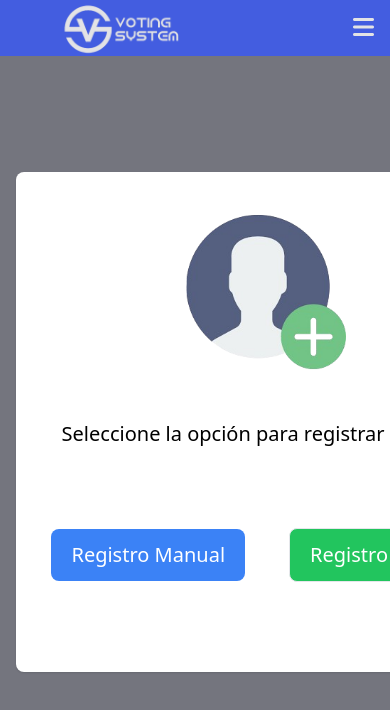
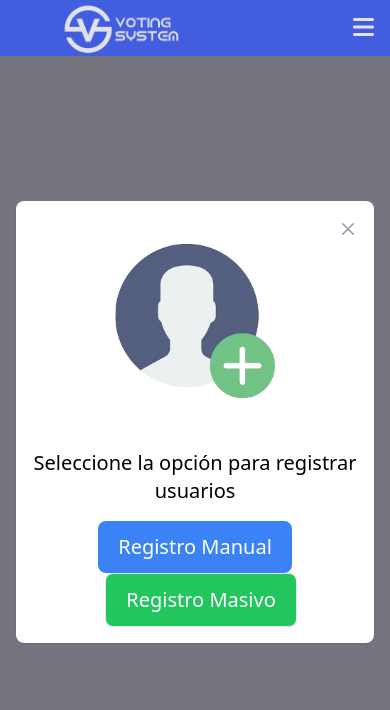
Before and after one commit to Alexcr87/ProyectoModulo5, a Next.js app in the folder front/: page /registerUsers in a window 390 px wide. Shown: the top 710 px of the page. Built offline with nearby package versions, Linux system fonts and the light colour scheme; no server answers.

Commit message:
responsive pops

```diff
--- a/front/src/components/popUpRegister/popUpRegister.tsx
+++ b/front/src/components/popUpRegister/popUpRegister.tsx
@@ -121,7 +121,7 @@ const PopUpRegisterComponent = ({ registroManual, registroMasivo}: { registroMan
       {/* Popup para registro manual */}
       {registroManual && (
         <div className="fixed inset-0 flex items-center justify-center bg-black bg-opacity-50">
-          <div className="bg-white p-8 rounded-lg shadow-lg relative overflow-hidden">
+          <div className="bg-white mt-28 md:mt-0 md:p-8 rounded-lg shadow-lg relative overflow-hidden">
             <button
               // onClick={() => setRegistroManual(false)}
               onClick={() => router.push('/')}
@@ -136,7 +136,7 @@ const PopUpRegisterComponent = ({ registroManual, registroMasivo}: { registroMan
       {/* Popup para registro masivo */}
       {registroMasivo && (
         <div className="fixed inset-0 flex items-center justify-center bg-black bg-opacity-50">
-          <div className="bg-white p-8 w-[40%] rounded-lg shadow-lg relative overflow-hidden flex flex-col items-center">
+          <div className="bg-white p-8 w-[90%] md:w-[40%] rounded-lg shadow-lg relative overflow-hidden flex flex-col items-center">
             <button
               // onClick={() => setRegistroMasivo(false)}
               onClick={() => router.push('/')}
--- a/front/src/components/popUpSelectRegister/popUpSelectRegister.tsx
+++ b/front/src/components/popUpSelectRegister/popUpSelectRegister.tsx
@@ -36,7 +36,7 @@ const popUPSelectRegister = () => {
             <div id="popup-modal"  className={isOpen ? 'fixed inset-0 flex items-center justify-center bg-cuartiaryColor' : 'hidden'}>
                 <div  className="fixed inset-0 flex items-center justify-center bg-black bg-opacity-50">
                     <div className="relative p-4 w-full max-w-md max-h-full">
-                        <div className="relative bg-white  rounded-lg shadow bg-cuartiaryColor w-[500px] h-[500px]">
+                        <div className="relative bg-white  rounded-lg shadow bg-cuartiaryColor md:w-[500px] md:h-[500px]">
                         {/* <div className="relative bg-gradient-to-r from-green-100 to-blue-100 rounded-lg shadow dark:bg-gray-700 w-[500px] h-[500px]"> */}
                             <button type="button" className="absolute top-3 end-2.5 text-gray-400 bg-transparent hover:bg-gray-200 hover:text-gray-900 rounded-lg text-sm w-8 h-8 ms-auto inline-flex justify-center items-center dark:hover:bg-gray-600 dark:hover:text-white" onClick={handleModalClose}>
                             <svg className="w-3 h-3" aria-hidden="true" xmlns="http://www.w3.org/2000/svg" fill="none" viewBox="0 0 14 14">
@@ -48,11 +48,11 @@ const popUPSelectRegister = () => {
 
                                 <img className="mx-auto mb-8 mt-6 text-gray-400 w-40 h-42 dark:text-gray-200" aria-hidden="true" src="/images/popupregister.png">
                                 </img>
-                                <h3 className="mb-20 mt-12  text-xl font-normal text-black dark:text-gray-400">Seleccione la opción para registrar usuarios</h3>
+                                <h3 className="mb-4 md:mb-20 mt-12  text-xl font-normal text-black dark:text-gray-400">Seleccione la opción para registrar usuarios</h3>
                                 <button
                                 //  onClick={() => setRegistroManual(true)}
                                 onClick={() => handleRegistroClick('manual')}
-                                data-modal-hide="popup-modal" type="button" className="text-white text-xl/8 bg-blue-500  hover:bg-blue-400 hover:text-black focus:outline-none font-normal rounded-lg inline-flex items-center px-5 py-2.5 text-center mr-8">
+                                data-modal-hide="popup-modal" type="button" className="text-white text-xl/8 bg-blue-500  hover:bg-blue-400 hover:text-black focus:outline-none font-normal rounded-lg inline-flex items-center px-5 py-2.5 text-center md:mr-8">
                                 Registro Manual
                                 </button>
                                 <button
```
